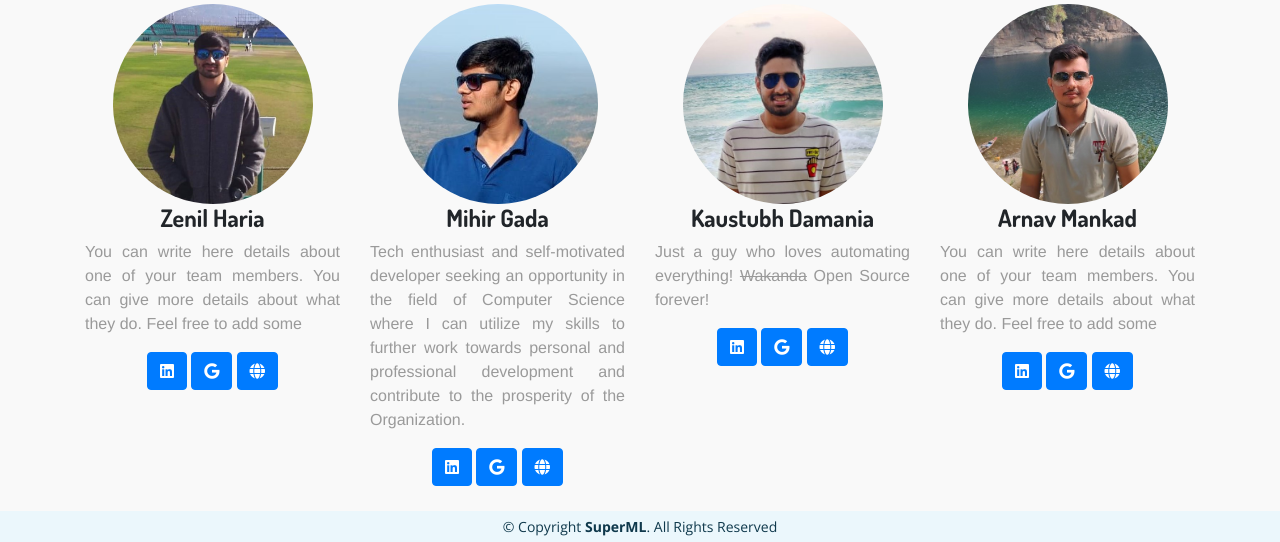
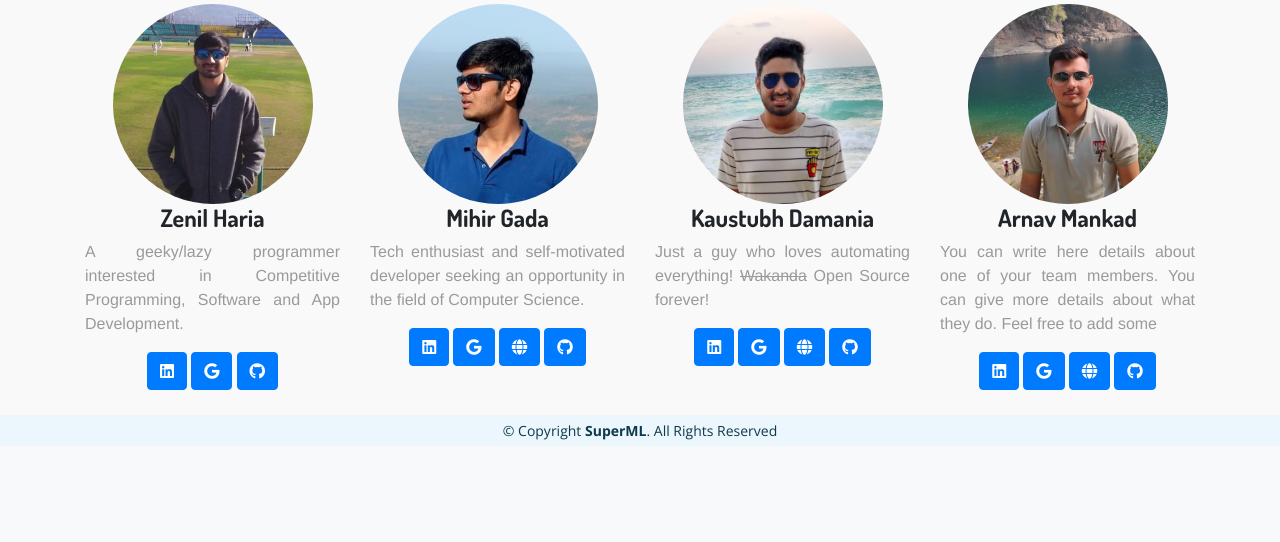
Before and after one commit to mihir2510/SuperML_Application, a Flask app: page / in a window 1280 px wide. Shown: the part 2180-2722 px from the top of the page. After the commit the page ends 2626 px from the top, so only its background shows below. Run offline with Flask 2, Linux system fonts and the light colour scheme; some libraries are stand-ins or nearby versions.

Commit message:
Added summary.

```diff
--- a/requirements.txt
+++ b/requirements.txt
@@ -1,3 +1,3 @@
 Flask
 python-dotenv
-auto-machine-learning==0.0.7
+auto-machine-learning
--- a/templates/index.html
+++ b/templates/index.html
@@ -101,11 +101,12 @@
                         <img src="/static/images/zenil.jpeg" alt="Thumbnail Image" class="rounded-circle img-fluid img-raised image_size">
                         <h4 class="title">Zenil Haria</h4>
                         <!-- <p class="category text-primary">Model</p> -->
-                        <p class="description">You can write here details about one of your team members. You can give more details about what they do. Feel free to add some
+                        <p class="description">
+                            A geeky/lazy programmer interested in Competitive Programming, Software and App Development.
                         </p>
-                        <a href="https://www.linkedin.com/in/mihir2510/" class="btn btn-primary btn-icon btn-round"><i class="fab fa-linkedin"></i></a>
-                        <a href="mailto:mihirgada25@gmail.com" class="btn btn-primary btn-icon btn-round"><i class="fab fa-google"></i></a>
-                        <a href="https://mihirgada.tech" class="btn btn-primary btn-icon btn-round"><i class="fas fa-globe"></i></a>
+                        <a href="https://www.linkedin.com/in/zenil-haria-861566170/" class="btn btn-primary btn-icon btn-round"><i class="fab fa-linkedin"></i></a>
+                        <a href="mailto:zenilharia06@gmail.com" class="btn btn-primary btn-icon btn-round"><i class="fab fa-google"></i></a>
+                        <a href="https://github.com/zenilharia26" class="btn btn-primary btn-icon btn-round"><i class="fab fa-github"></i></a>
                     </div>
                 </div>
                 <div class="col-md-3">
@@ -113,11 +114,11 @@
                         <img src="/static/images/mihir.jpeg" alt="Thumbnail Image" class="rounded-circle img-fluid img-raised image_size">
                         <h4 class="title">Mihir Gada</h4>
                         <!-- <p class="category text-primary">Designer</p> -->
-                        <p class="description">Tech enthusiast and self-motivated developer seeking an opportunity in the field of Computer Science where I can utilize my skills to further work towards personal and professional development and contribute to the prosperity of
-                            the Organization.</p>
+                        <p class="description">Tech enthusiast and self-motivated developer seeking an opportunity in the field of Computer Science.</p>
                         <a href="https://www.linkedin.com/in/mihir2510/" class="btn btn-primary btn-icon btn-round"><i class="fab fa-linkedin"></i></a>
                         <a href="mailto:mihirgada25@gmail.com" class="btn btn-primary btn-icon btn-round"><i class="fab fa-google"></i></a>
                         <a href="https://mihirgada.tech" class="btn btn-primary btn-icon btn-round"><i class="fas fa-globe"></i></a>
+                        <a href="https://github.com/mihir2510" class="btn btn-primary btn-icon btn-round"><i class="fab fa-github"></i></a>
                     </div>
                 </div>
                 <div class="col-md-3">
@@ -131,6 +132,7 @@
                         <a href="https://www.linkedin.com/in/kaustubh-damania/" class="btn btn-primary btn-icon btn-round"><i class="fab fa-linkedin"></i></a>
                         <a href="mailto:kaustubh.damania@gmail.com" class="btn btn-primary btn-icon btn-round"><i class="fab fa-google"></i></a>
                         <a href="https://kaustubhdamania.github.io" class="btn btn-primary btn-icon btn-round"><i class="fas fa-globe"></i></a>
+                        <a href="https://github.com/KaustubhDamania" class="btn btn-primary btn-icon btn-round"><i class="fab fa-github"></i></a>
                     </div>
                 </div>
                 <div class="col-md-3">
@@ -143,6 +145,7 @@
                         <a href="https://www.linkedin.com/in/mihir2510/" class="btn btn-primary btn-icon btn-round"><i class="fab fa-linkedin"></i></a>
                         <a href="mailto:mihirgada25@gmail.com" class="btn btn-primary btn-icon btn-round"><i class="fab fa-google"></i></a>
                         <a href="https://mihirgada.tech" class="btn btn-primary btn-icon btn-round"><i class="fas fa-globe"></i></a>
+                        <a href="https://github.com/ArnAV318" class="btn btn-primary btn-icon btn-round"><i class="fab fa-github"></i></a>
                     </div>
                 </div>
             </div>
```
